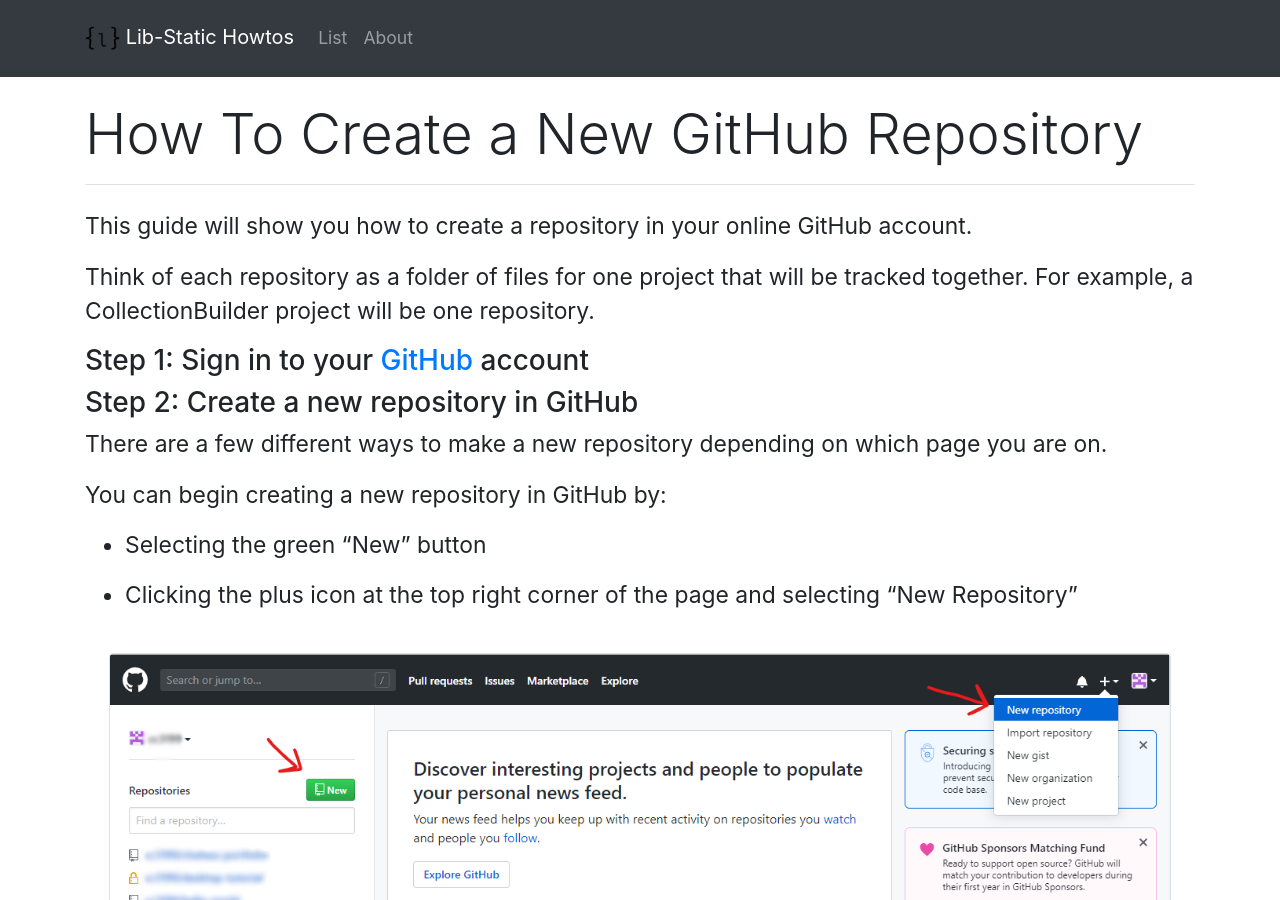
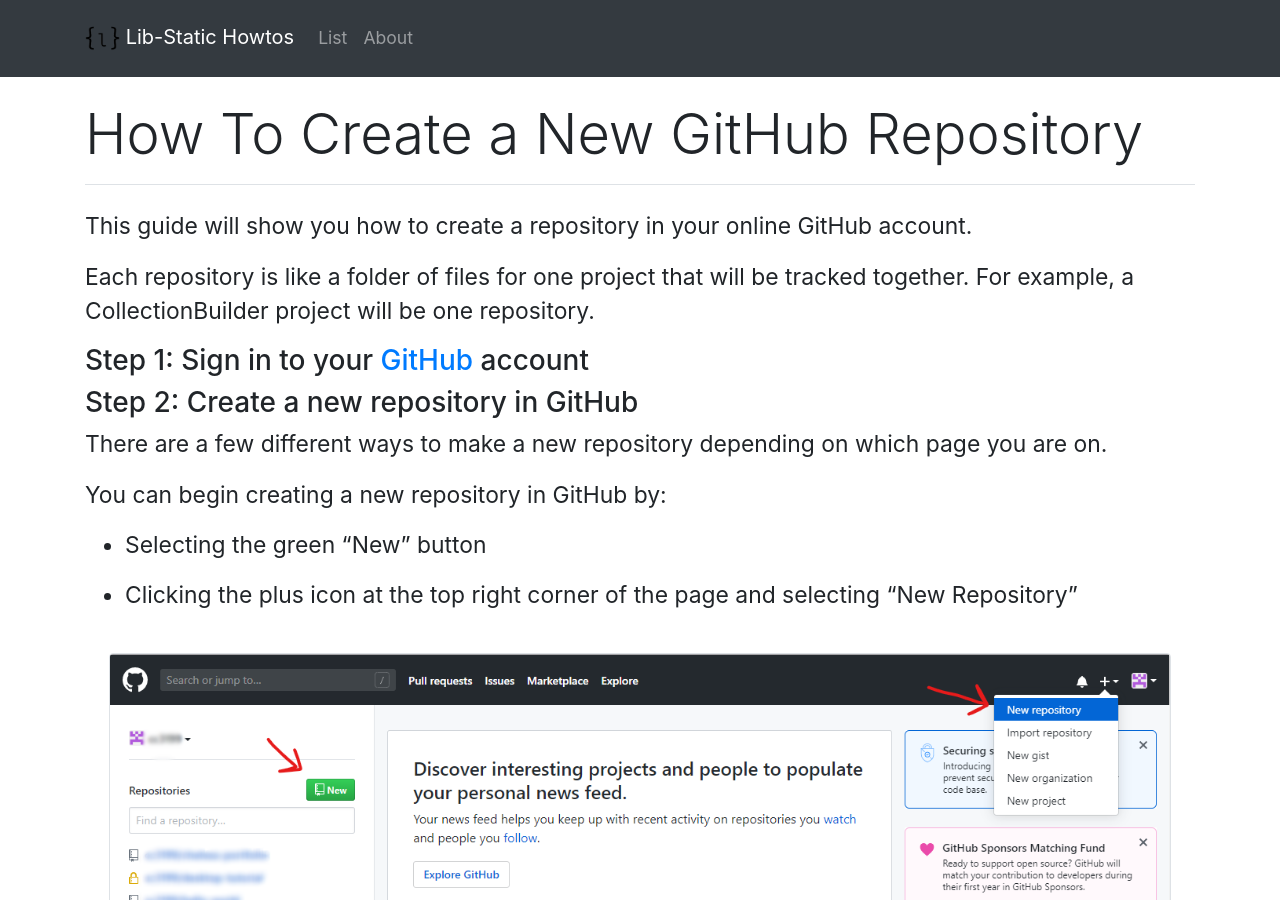
Before and after one commit to lib-static/howto, a Jekyll site: the page built from howtos/setupgithubrepo.md, in a window 1280 px wide and 900 px high. Built offline with Jekyll 4.4.1, drawn with Linux system fonts in a browser that asks for light colours.

```diff
--- a/howtos/setupgithubrepo.md
+++ b/howtos/setupgithubrepo.md
@@ -5,7 +5,7 @@ title: How To Create a New GitHub Repository
 
 This guide will show you how to create a repository in your online GitHub account.
 
-Think of each repository as a folder of files for one project that will be tracked together. For example, a CollectionBuilder project will be one repository.
+Each repository is like a folder of files for one project that will be tracked together. For example, a CollectionBuilder project will be one repository.
 
 ### Step 1: Sign in to your [GitHub](https://github.com/){:target="_blank"} account
 
```
